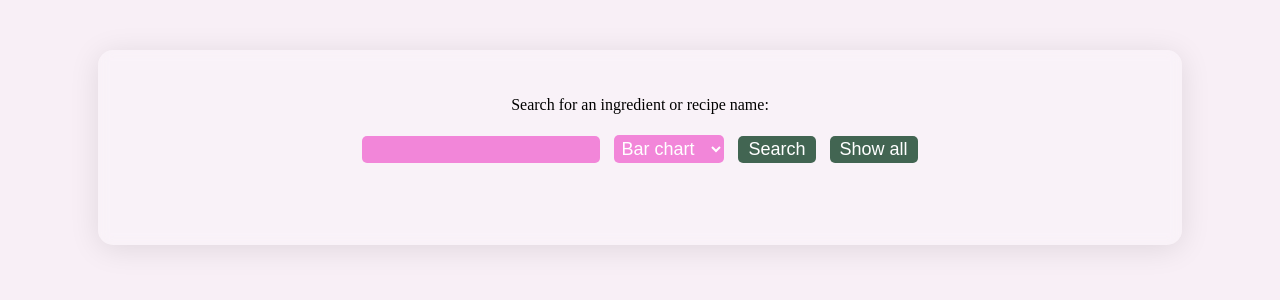
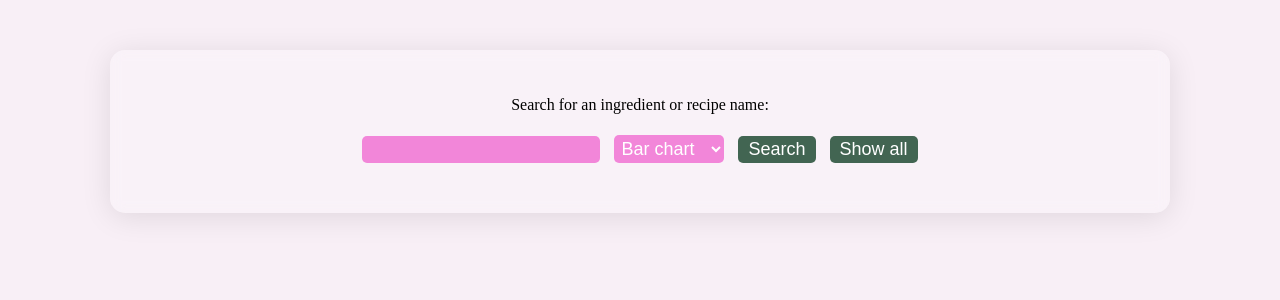
Before and after one commit to amach510/final_recipe, a Django app: page /recipes/ in a window 1280 px wide. Shown: the part 130-430 px from the top of the page. Run offline with Django 5.2, Linux system fonts and the light colour scheme; the visitor is signed in with stand-in values (Sample User, id 1); data that the repository does not hold is empty.

Commit message:
updated css of recipes_list.html

```diff
--- a/recipes/templates/recipes/recipes_list.html
+++ b/recipes/templates/recipes/recipes_list.html
@@ -71,6 +71,7 @@
             box-shadow: 0 4px 30px rgba(0, 0, 0, 0.1);
             backdrop-filter: blur(7px);
             flex-direction: column;
+            max-width: 1000px;
         }
 
         .main-box form {
@@ -120,17 +121,23 @@
 
         .main-box ul {
             list-style-type: none;
+            padding: 0;
+            margin: 0;
             display: flex;
-            flex-direction: row;
+            flex-direction: column;
+            align-items: center;
         }
 
         .main-box ul li{
             margin: 15px;
+            text-align: center;
         }
 
         .main-box ul li img{
             max-width: 100%;
             height: auto;
+            display: block;
+            margin: 0 auto;
         }
 
         .main-box h2 a{
```
